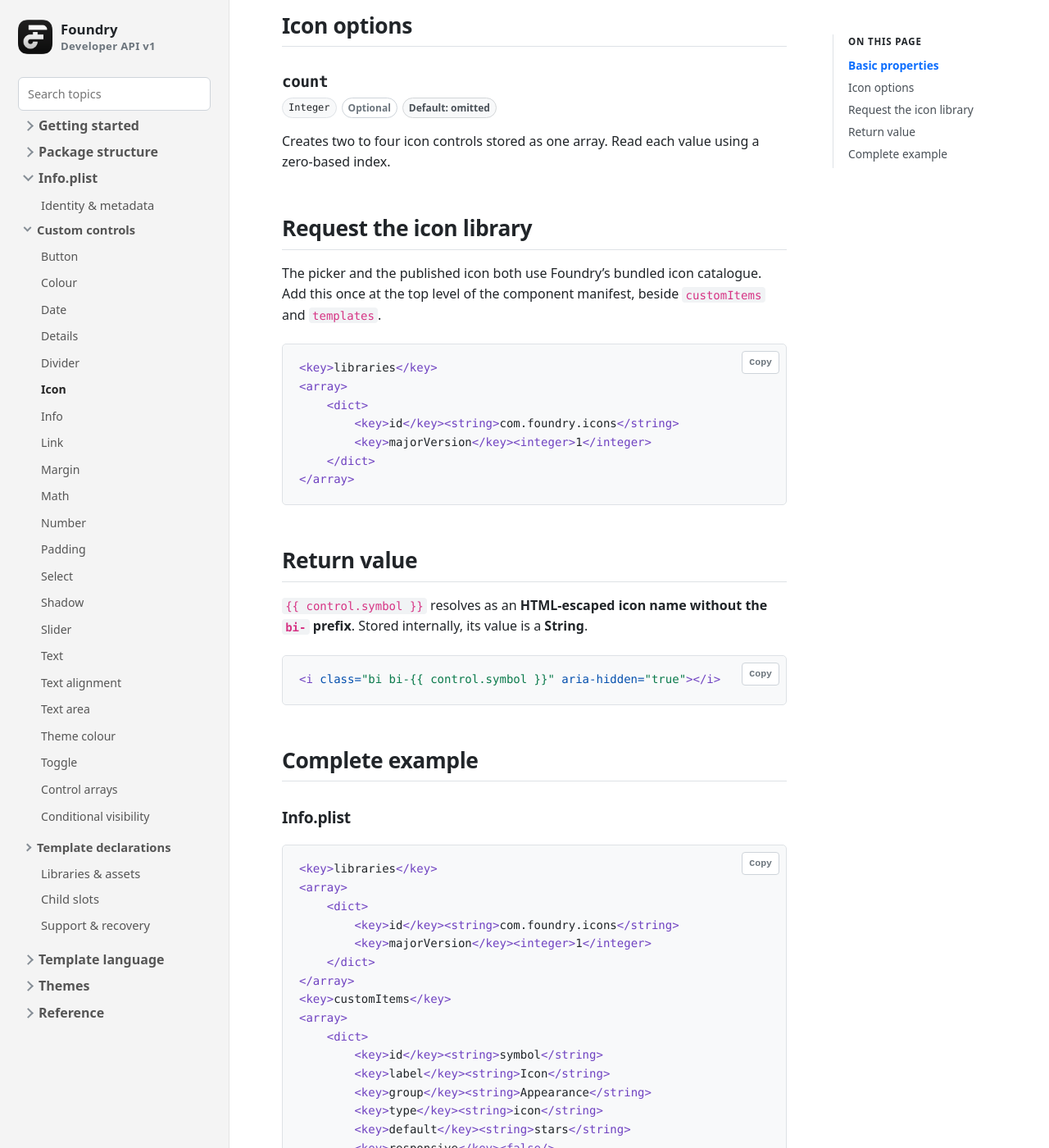
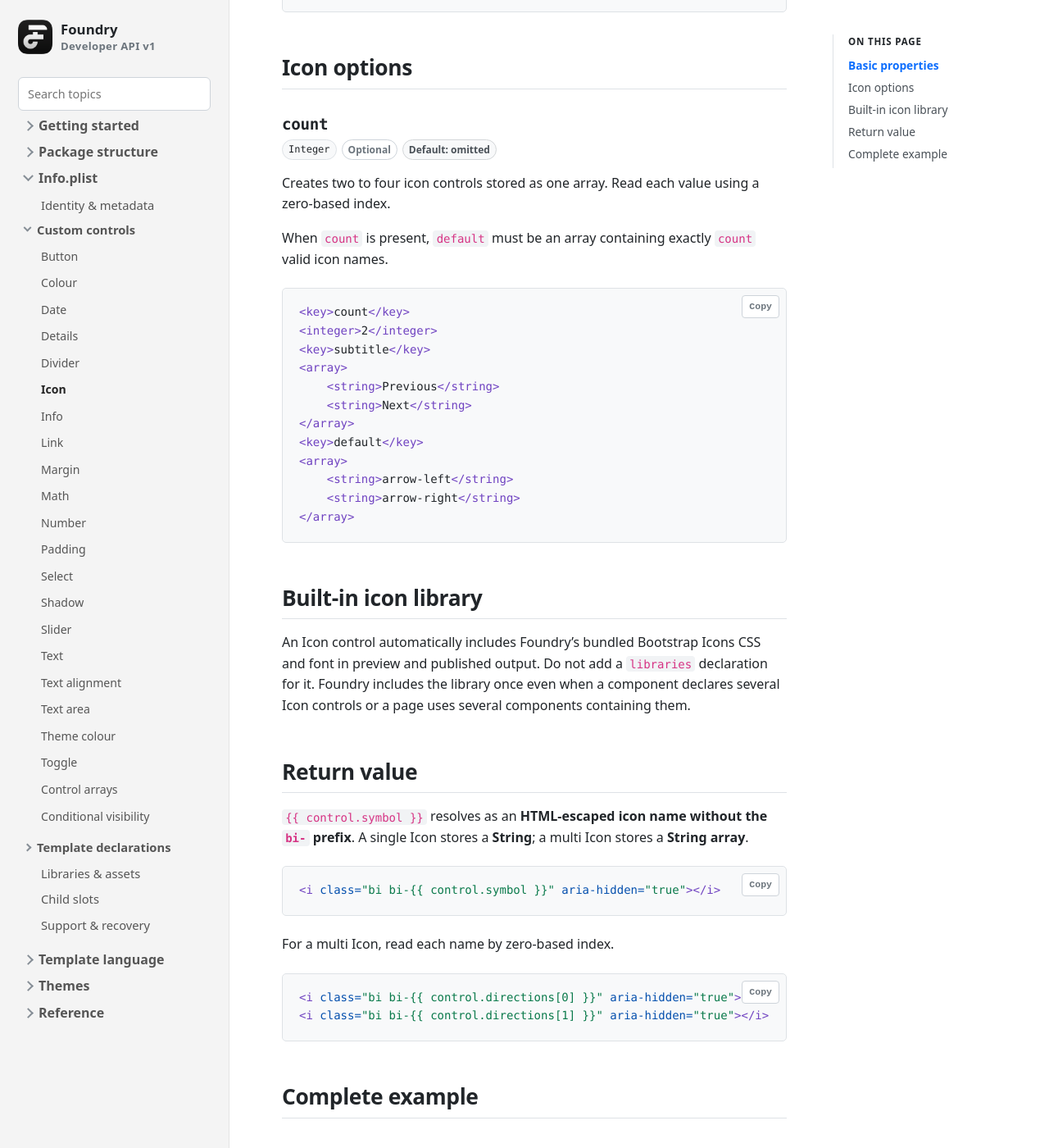
Before and after one commit to doobox/foundry-developer-api, a Jekyll site: the page built from icon-control.md, in a window 1280 px wide and 1400 px high, scrolled down 2553 px. Shown: the whole window at 82% size. Built offline with Jekyll 4.4.1, drawn with Linux system fonts in a browser that asks for light colours; some of the changed text lies outside the part shown.

Commit message:
Document divider and icon control APIs

````diff
--- a/icon-control.md
+++ b/icon-control.md
@@ -68,9 +68,9 @@ Help text that explains what the control changes.
 ```
 
 <h3 class="property-heading"><code>subtitle</code></h3>
-<div class="property-meta"><span class="property-type">String</span><span class="optional">Optional</span><span class="default">Default: empty</span></div>
+<div class="property-meta"><span class="property-type">String or String array</span><span class="optional">Optional</span><span class="default">Default: empty</span></div>
 
-Supporting text shown beneath the control.
+Supporting text shown beneath the picker. With `count`, use an array containing no more than one subtitle for each picker; entries correspond by zero-based index.
 
 ```xml
 <key>subtitle</key>
@@ -109,26 +109,40 @@ Set to true to allow a different icon at each responsive breakpoint.
 
 Creates two to four icon controls stored as one array. Read each value using a zero-based index.
 
-## Request the icon library
-
-The picker and the published icon both use Foundry’s bundled icon catalogue. Add this once at the top level of the component manifest, beside `customItems` and `templates`.
+When `count` is present, `default` must be an array containing exactly `count` valid icon names.
 
 ```xml
-<key>libraries</key>
+<key>count</key>
+<integer>2</integer>
+<key>subtitle</key>
 <array>
-    <dict>
-        <key>id</key><string>com.foundry.icons</string>
-        <key>majorVersion</key><integer>1</integer>
-    </dict>
+    <string>Previous</string>
+    <string>Next</string>
+</array>
+<key>default</key>
+<array>
+    <string>arrow-left</string>
+    <string>arrow-right</string>
 </array>
 ```
 
+## Built-in icon library
+
+An Icon control automatically includes Foundry’s bundled Bootstrap Icons CSS and font in preview and published output. Do not add a `libraries` declaration for it. Foundry includes the library once even when a component declares several Icon controls or a page uses several components containing them.
+
 ## Return value
 
-`{{ control.symbol }}` resolves as an **HTML-escaped icon name without the `bi-` prefix**. Stored internally, its value is a **String**.
+`{{ control.symbol }}` resolves as an **HTML-escaped icon name without the `bi-` prefix**. A single Icon stores a **String**; a multi Icon stores a **String array**.
 
 ```html
 <i class="bi bi-{{ control.symbol }}" aria-hidden="true"></i>
+```
+
+For a multi Icon, read each name by zero-based index.
+
+```html
+<i class="bi bi-{{ control.directions[0] }}" aria-hidden="true"></i>
+<i class="bi bi-{{ control.directions[1] }}" aria-hidden="true"></i>
 ```
 
 ## Complete example
@@ -136,22 +150,14 @@ The picker and the published icon both use Foundry’s bundled icon catalogue. A
 ### Info.plist
 
 ```xml
-<key>libraries</key>
-<array>
-    <dict>
-        <key>id</key><string>com.foundry.icons</string>
-        <key>majorVersion</key><integer>1</integer>
-    </dict>
-</array>
 <key>customItems</key>
 <array>
     <dict>
+        <key>type</key><string>icon</string>
         <key>id</key><string>symbol</string>
         <key>label</key><string>Icon</string>
         <key>group</key><string>Appearance</string>
-        <key>type</key><string>icon</string>
         <key>default</key><string>stars</string>
-        <key>responsive</key><false/>
     </dict>
 </array>
 ```
````
Also changed, not shown: divider-control.md (+9 -15 lines), manifest-resources.md (+2 -2 lines).
